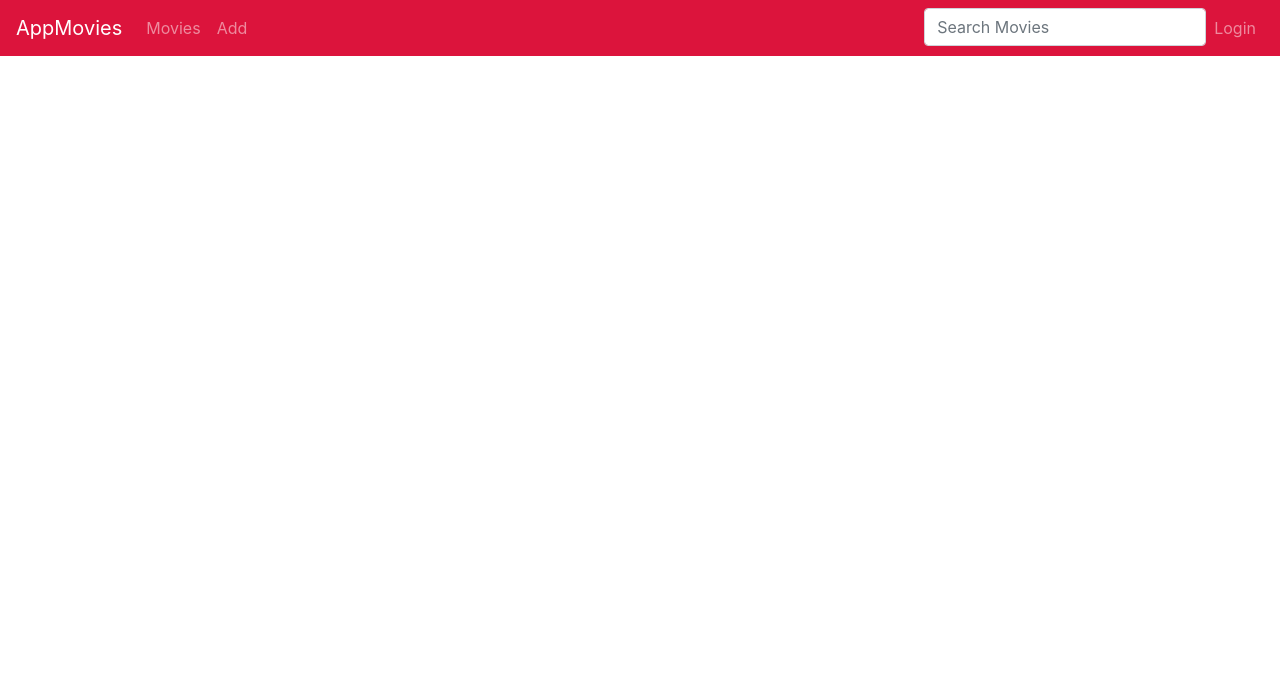
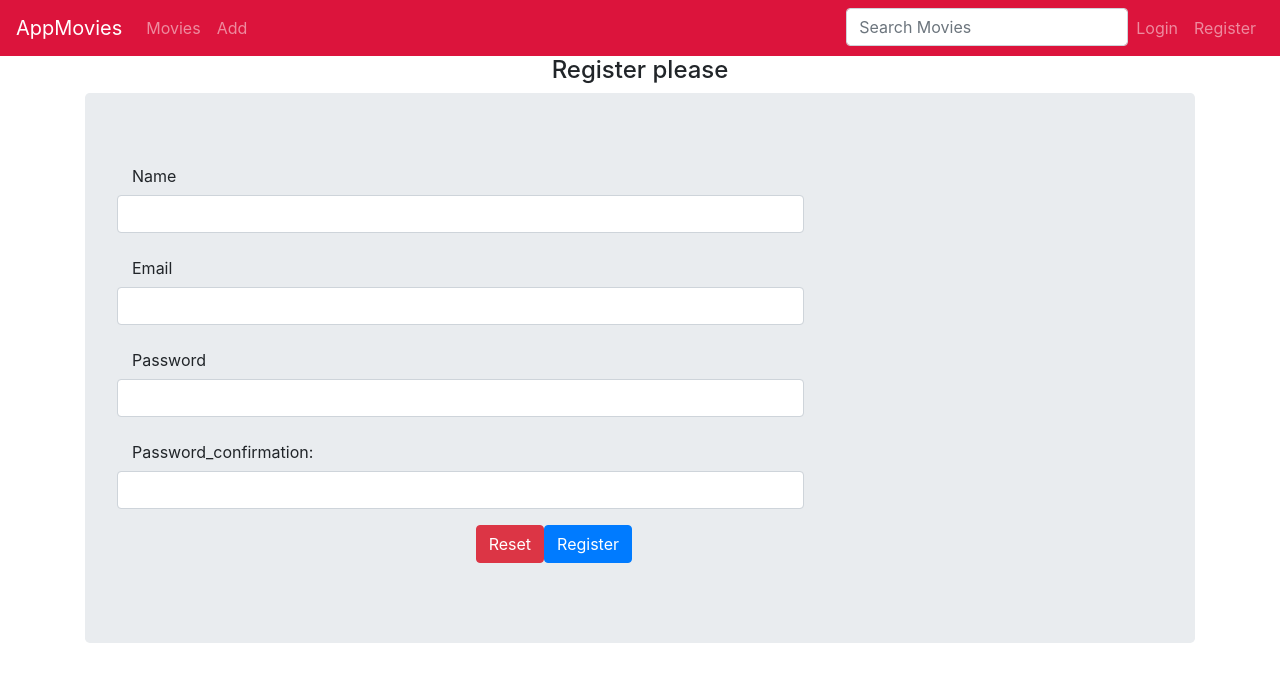
Before and after one commit to brankaDakic10/movies-vue, a Vue app: page /register in a window 1280 px wide. Shown: the top 682 px of the page. Built offline with nearby package versions, Linux system fonts and the light colour scheme.

Commit message:
Added AppRegister with errors from server

```diff
--- a/src/components/NavBar.vue
+++ b/src/components/NavBar.vue
@@ -13,6 +13,7 @@
                     <!--  -->
                     <router-link class="nav-item nav-link" :to="{name: 'login'}" v-if="!isAuthenticated">Login</router-link>
                     <a href="#" class="nav-item nav-link" @click="logout" v-if="isAuthenticated">LogOut</a>
+                    <router-link class="nav-item nav-link" v-if="!isAuthenticated" :to="{name: 'register'}">Register</router-link>
 
                 </div>
             </div>
--- a/src/pages/AddMovie.vue
+++ b/src/pages/AddMovie.vue
@@ -98,6 +98,7 @@
             },
             resetForm() {
                 this.movieForm = {}
+                 this.errors={}
             }
 
         }
--- a/src/pages/AppLogin.vue
+++ b/src/pages/AppLogin.vue
@@ -1,6 +1,6 @@
 <template>
     <div>
-        <h4>Login please</h4>
+        <h4 class="text-center">Login please</h4>
         <form @submit.prevent="onSubmit" class="jumbotron">
 
             <div class="form-group row">
@@ -30,7 +30,7 @@
                     </div>
 
 
-                    <button name="submit" type="submit" class="btn btn-primary">Submit</button>
+                    <button name="submit" type="submit" class="btn btn-primary">Login</button>
                 </div>
             </div>
         </form>
--- /dev/null
+++ b/src/pages/AppRegister.vue
@@ -0,0 +1,122 @@
+<template>
+    <div class="container">
+      <h4 class="text-center">Register please</h4>
+        <form @submit.prevent="onSubmit" @reset="onReset" class="jumbotron">
+
+            <div class="form-group row">
+
+                <div class="col-8">
+                    <label for="name" class="col-4 col-form-label">Name</label>
+                    <input id="name" name="name" type="name" class="form-control here" v-model="newUser.name">
+                 <div class="alert alert-danger" role="alert" v-if="errors.name">
+                    {{ errors.name[0] }}
+                </div>
+                </div>
+
+            </div>
+
+
+            <div class="form-group row">
+
+                <div class="col-8">
+                    <label for="email" class="col-4 col-form-label">Email</label>
+                    <input id="email" name="email" type="email" class="form-control here" v-model="newUser.email">
+                <!-- error -->
+                <div class="alert alert-danger" role="alert" v-if="errors.email">
+                    {{ errors.email[0] }}
+                </div>
+                </div>
+
+            </div>
+
+            <div class="form-group row">
+
+                <div class="col-8">
+                     <label for="password" class="col-4 col-form-label">Password</label>
+                    <input id="password" name="password" type="password" class="form-control here" v-model="newUser.password">
+                <!-- error -->
+                <div class="alert alert-danger" role="alert" v-if="errors.password">
+                    {{ errors.password[0] }}
+                </div>
+                </div>
+
+
+            </div>
+
+            <div class="form-group row">
+
+                <div class="col-8">
+                     <label for="password_confirmation" class="col-4 col-form-label">Password_confirmation:</label>
+                    <input id="password_confirmation" name="password_confirmation" type="password" class="form-control here" v-model="newUser.password_confirmation">
+                <!-- error -->
+                <div class="alert alert-danger" role="alert" v-if="errors.password_confirmation">
+                    {{ errors.password_confirmation[0] }}
+                </div>
+                </div>
+
+            </div>
+
+
+
+
+            <div class="form-group row">
+
+                <div class="offset-4 col-8">
+
+                    <button name="reset" type="reset" class="btn btn-danger">Reset</button>
+
+                    <button name="submit" type="submit" class="btn btn-primary">Register</button>
+                </div>
+            </div>
+        </form>
+    </div>
+</template>
+
+
+<script>
+   import {
+        authService
+    } from "./../services/AuthService"
+    export default {
+        name: "AppRegister",
+
+        data() {
+            return {
+                errors:{},
+                newUser: {
+                    name: "",
+                    email: "",
+                    password: "",
+                    password_confirmation: ""
+                }
+            }
+        },
+        methods: {
+                 onSubmit(){
+
+                      authService.register(this.newUser)
+                    .then(() => {
+                        this.errors = {}
+                        this.$router.push({
+                            name: 'login'
+                        })
+
+                    }).catch(err => {
+                      this.errors = err.response.data;
+                      console.log('see',this.errors)
+
+
+                    })
+                 },
+                   onReset(){
+
+                     this.newUser={}
+                     this.errors={}
+
+                 }
+        }
+    }
+</script>
+
+<style>
+</style>
--- a/src/router/index.js
+++ b/src/router/index.js
@@ -4,7 +4,7 @@
 import AppMovies from '../pages/AppMovies'
 import AddMovie from '../pages/AddMovie'
 import AppLogin from '../pages/AppLogin'
-
+import AppRegister from '../pages/AppRegister'
 
 Vue.use(VueRouter)
 
@@ -30,6 +30,12 @@
     component: AppLogin,
     name: 'login'
 
+},
+{
+    path: '/register',
+    component: AppRegister,
+    name: 'register'
+
 }]
 
 export const router = new VueRouter({
--- a/src/services/AuthService.js
+++ b/src/services/AuthService.js
@@ -30,6 +30,12 @@
         return !!window.localStorage.getItem('loginToken');
     }
 
+///////
+    register(user) {
+        return axios.post(`http://localhost:8000/api/register`,user)
+
+    }
+
 
 
 }
```
